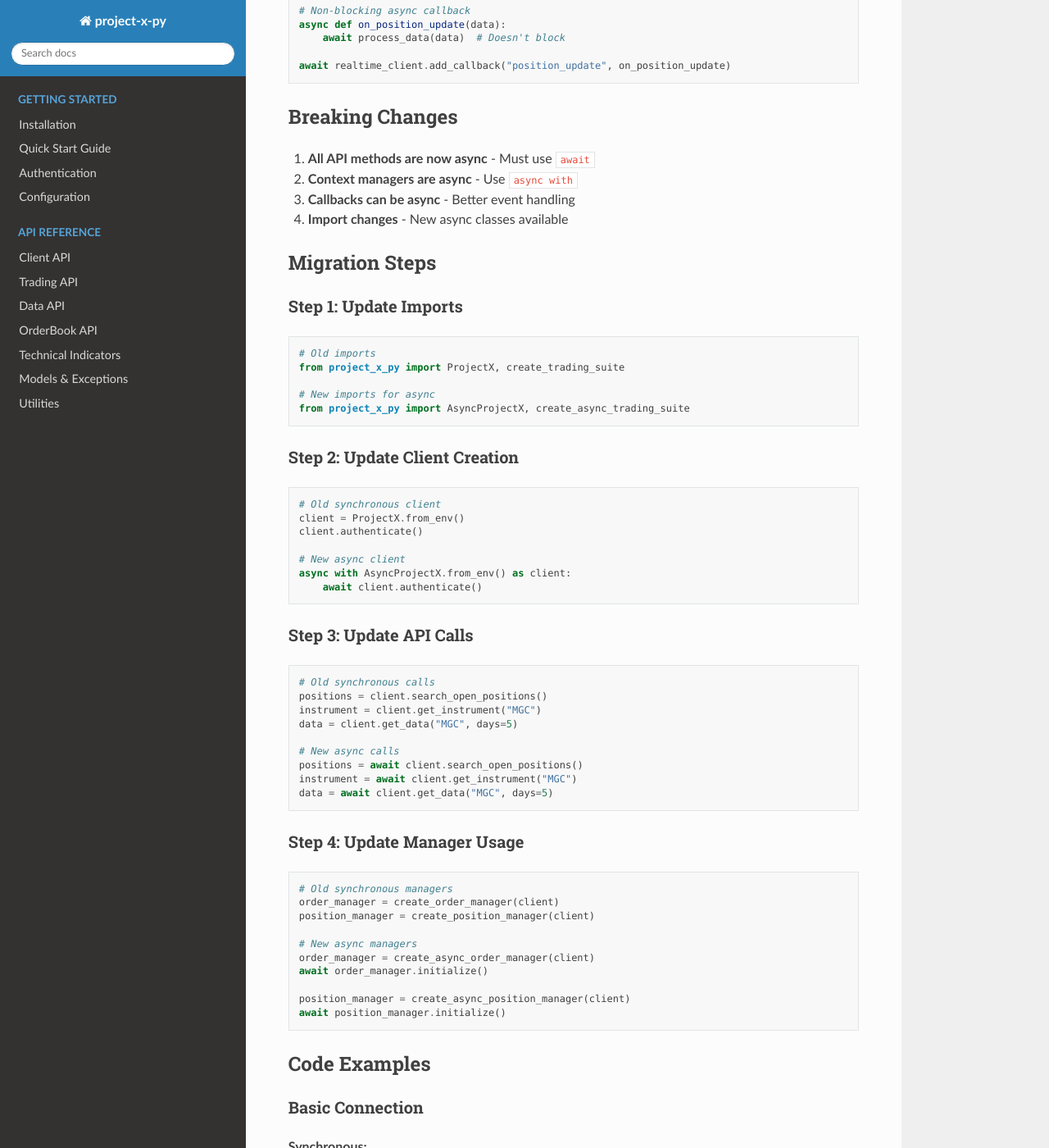
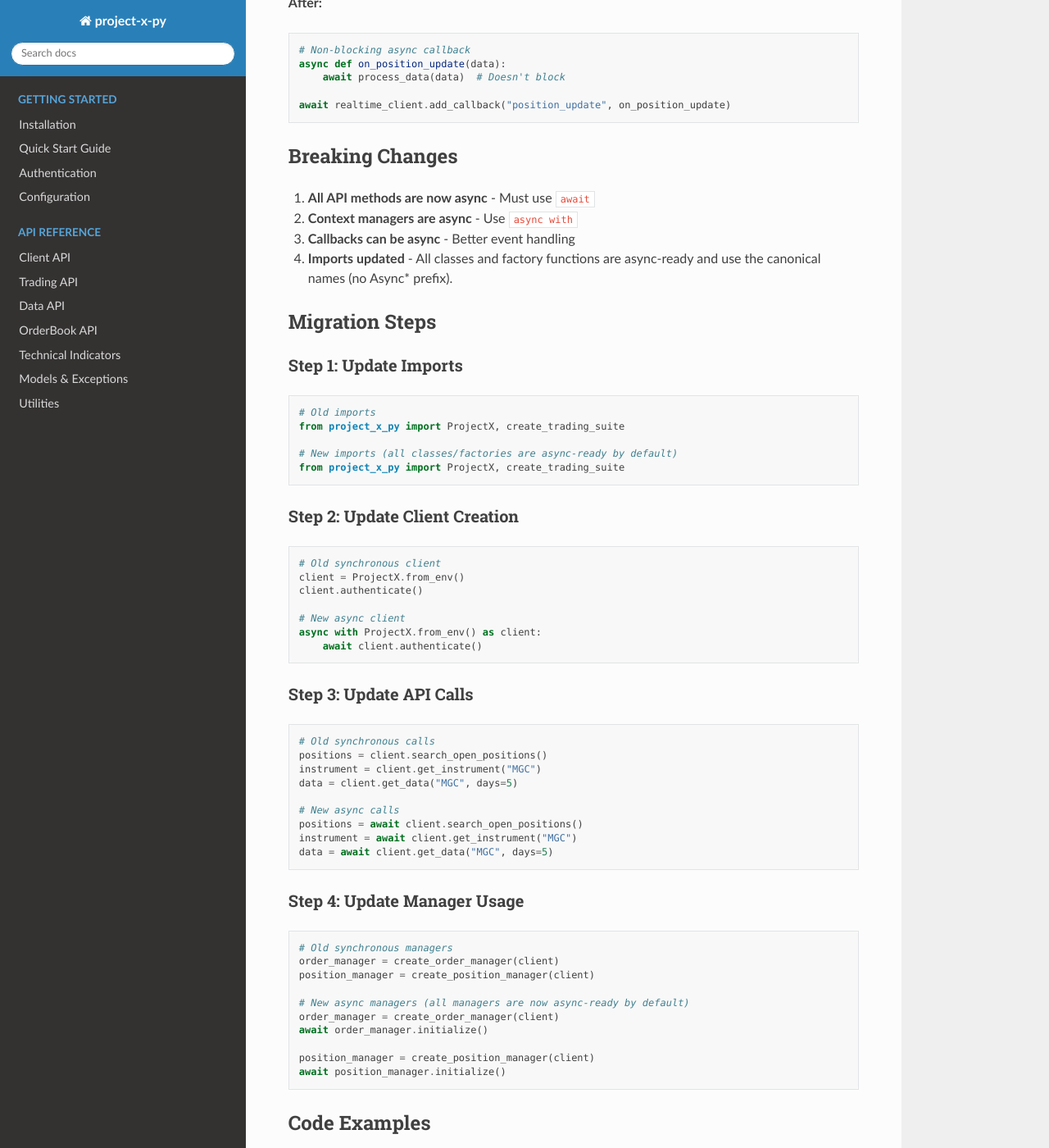
Before and after one commit to adan-zuniga/project-x-py, a Sphinx documentation site: the page built from docs/_reference_docs/ASYNC_MIGRATION_GUIDE.md, in a window 1280 px wide and 1400 px high, scrolled down 1510 px. Shown: the whole window at 82% size. Built offline with Sphinx 7.4.7 and the Read the Docs theme 3.1.0, drawn with Linux system fonts in a browser that asks for light colours; pages that are not in the unit, such as notebooks, are missing from menus; some of the changed text lies outside the part shown.

Commit message:
docs: update Async Migration Guide for new async-ready classes and functions (remove Async* prefix)
Co-authored-by: Genie <genie@cosine.sh>

````diff
--- a/docs/_reference_docs/ASYNC_MIGRATION_GUIDE.md
+++ b/docs/_reference_docs/ASYNC_MIGRATION_GUIDE.md
@@ -1,6 +1,7 @@
 # Async Migration Guide for project-x-py
 
 This guide helps you migrate from the synchronous ProjectX SDK to the new async/await architecture.
+**Note:** All public classes and factory functions are now async-ready by default—no Async* prefix is required.
 
 ## Table of Contents
 
@@ -69,7 +70,7 @@ await realtime_client.add_callback("position_update", on_position_update)
 1. **All API methods are now async** - Must use `await`
 2. **Context managers are async** - Use `async with`
 3. **Callbacks can be async** - Better event handling
-4. **Import changes** - New async classes available
+4. **Imports updated** - All classes and factory functions are async-ready and use the canonical names (no Async* prefix).
 
 ## Migration Steps
 
@@ -79,8 +80,8 @@ await realtime_client.add_callback("position_update", on_position_update)
 # Old imports
 from project_x_py import ProjectX, create_trading_suite
 
-# New imports for async
-from project_x_py import AsyncProjectX, create_async_trading_suite
+# New imports (all classes/factories are async-ready by default)
+from project_x_py import ProjectX, create_trading_suite
 ```
 
 ### Step 2: Update Client Creation
@@ -91,7 +92,7 @@ client = ProjectX.from_env()
 client.authenticate()
 
 # New async client
-async with AsyncProjectX.from_env() as client:
+async with ProjectX.from_env() as client:
     await client.authenticate()
 ```
 
@@ -116,11 +117,11 @@ data = await client.get_data("MGC", days=5)
 order_manager = create_order_manager(client)
 position_manager = create_position_manager(client)
 
-# New async managers
-order_manager = create_async_order_manager(client)
+# New async managers (all managers are now async-ready by default)
+order_manager = create_order_manager(client)
 await order_manager.initialize()
 
-position_manager = create_async_position_manager(client)
+position_manager = create_position_manager(client)
 await position_manager.initialize()
 ```
 
@@ -138,13 +139,13 @@ def main():
     print(f"Connected as: {account.name}")
 ```
 
-**Async:**
+**Async (now using canonical names):**
 ```python
 import asyncio
-from project_x_py import AsyncProjectX
+from project_x_py import ProjectX
 
 async def main():
-    async with AsyncProjectX.from_env() as client:
+    async with ProjectX.from_env() as client:
         await client.authenticate()
         print(f"Connected as: {client.account_info.name}")
 
@@ -160,9 +161,9 @@ response = order_manager.place_market_order("MGC", 0, 1)
 orders = order_manager.search_open_orders()
 ```
 
-**Async:**
+**Async (now using canonical names):**
 ```python
-order_manager = create_async_order_manager(client)
+order_manager = create_order_manager(client)
 await order_manager.initialize()
 
 response = await order_manager.place_market_order("MGC", 0, 1)
@@ -181,10 +182,10 @@ data_manager.initialize()
 data_manager.start_realtime_feed()
 ```
 
-**Async:**
+**Async (now using canonical names):**
 ```python
-realtime_client = create_async_realtime_client(jwt_token, account_id)
-data_manager = create_async_data_manager("MGC", client, realtime_client)
+realtime_client = create_realtime_client(jwt_token, account_id)
+data_manager = create_data_manager("MGC", client, realtime_client)
 
 await realtime_client.connect()
 await data_manager.initialize()
@@ -204,9 +205,9 @@ suite["realtime_client"].connect()
 suite["data_manager"].initialize()
 ```
 
-**Async:**
+**Async (now using canonical names):**
 ```python
-suite = await create_async_trading_suite(
+suite = await create_trading_suite(
     "MGC", client, jwt_token, account_id,
     timeframes=["5min", "15min"]
 )
@@ -216,6 +217,8 @@ await suite["data_manager"].initialize()
 ```
 
 ## Common Patterns
+
+All public classes and factory functions are async-ready—use canonical names (no Async* prefix).
 
 ### 1. Concurrent Operations
 
@@ -299,7 +302,7 @@ monitor_task = asyncio.create_task(monitor_positions(position_manager))
 
 1. **Always use async context managers:**
    ```python
-   async with AsyncProjectX.from_env() as client:
+   async with ProjectX.from_env() as client:
        # Client is properly cleaned up
    ```
 
@@ -399,16 +402,16 @@ def trading_bot():
         time.sleep(60)
 ```
 
-**New Async Bot:**
+**New Async Bot (now using canonical names):**
 ```python
 import asyncio
-from project_x_py import AsyncProjectX, create_async_trading_suite
+from project_x_py import ProjectX, create_trading_suite
 
 async def trading_bot():
-    async with AsyncProjectX.from_env() as client:
+    async with ProjectX.from_env() as client:
         await client.authenticate()
 
-        suite = await create_async_trading_suite(
+        suite = await create_trading_suite(
             "MGC", client, client.jwt_token,
             client.account_info.id
         )
````
Also changed, not shown: docs/_reference_docs/async_refactoring_issue.md (+19 -17 lines).
